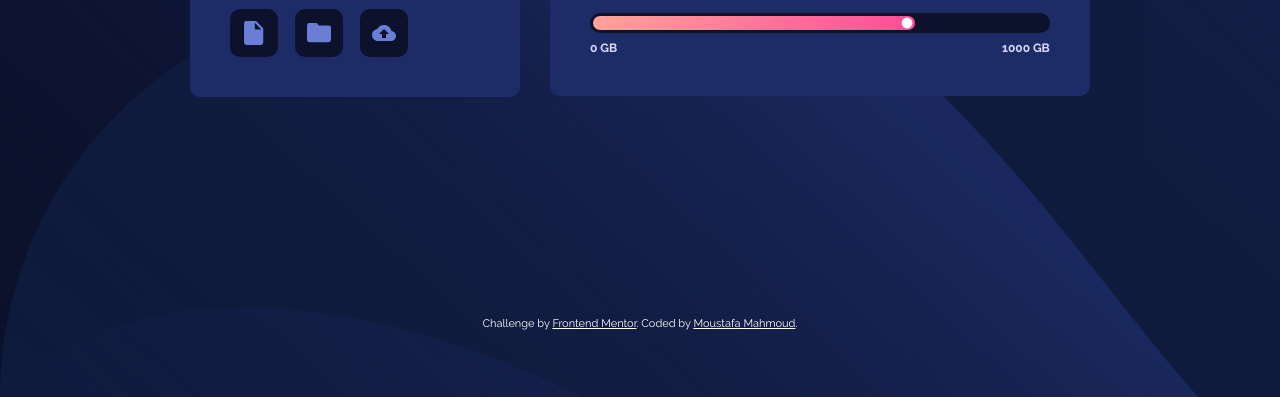
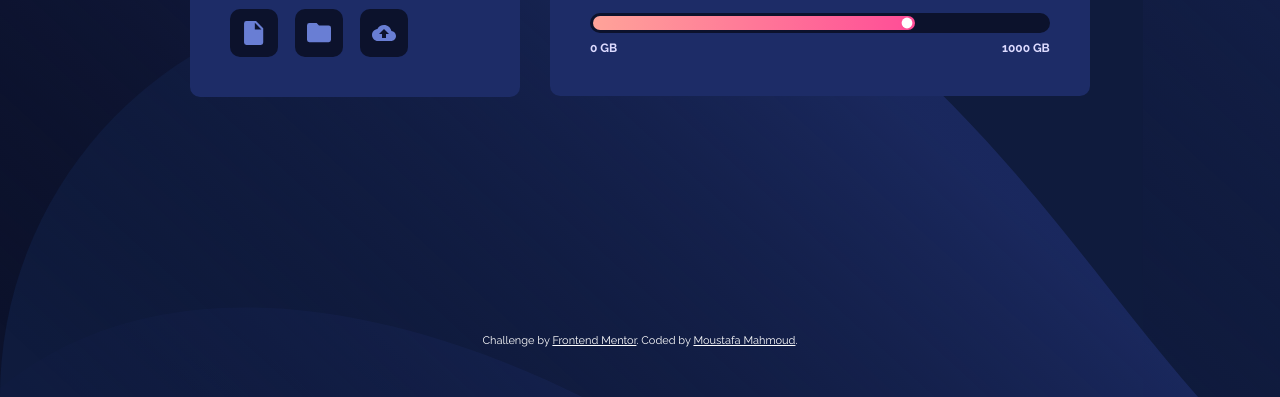
Before and after one commit to DevMoustafa97/Fylo-data-storage-component, a plain HTML site: page index.html in a window 1280 px wide. Shown: the part 403-800 px from the top of the page. Drawn offline with Linux system fonts and the light colour scheme.

Commit message:
fixed attribution position

```diff
--- a/index.html
+++ b/index.html
@@ -13,7 +13,7 @@
 
   <!-- Feel free to remove these styles or customise in your own stylesheet 👍 -->
   <style>
-    .attribution { position: absolute; top:90vh; font-size: 11px; text-align: center; color: #fff; }
+    .attribution { position: absolute; bottom:50px; font-size: 11px; text-align: center; color: #fff; }
     .attribution a { color:#fff; }
   </style>
 </head>
```
